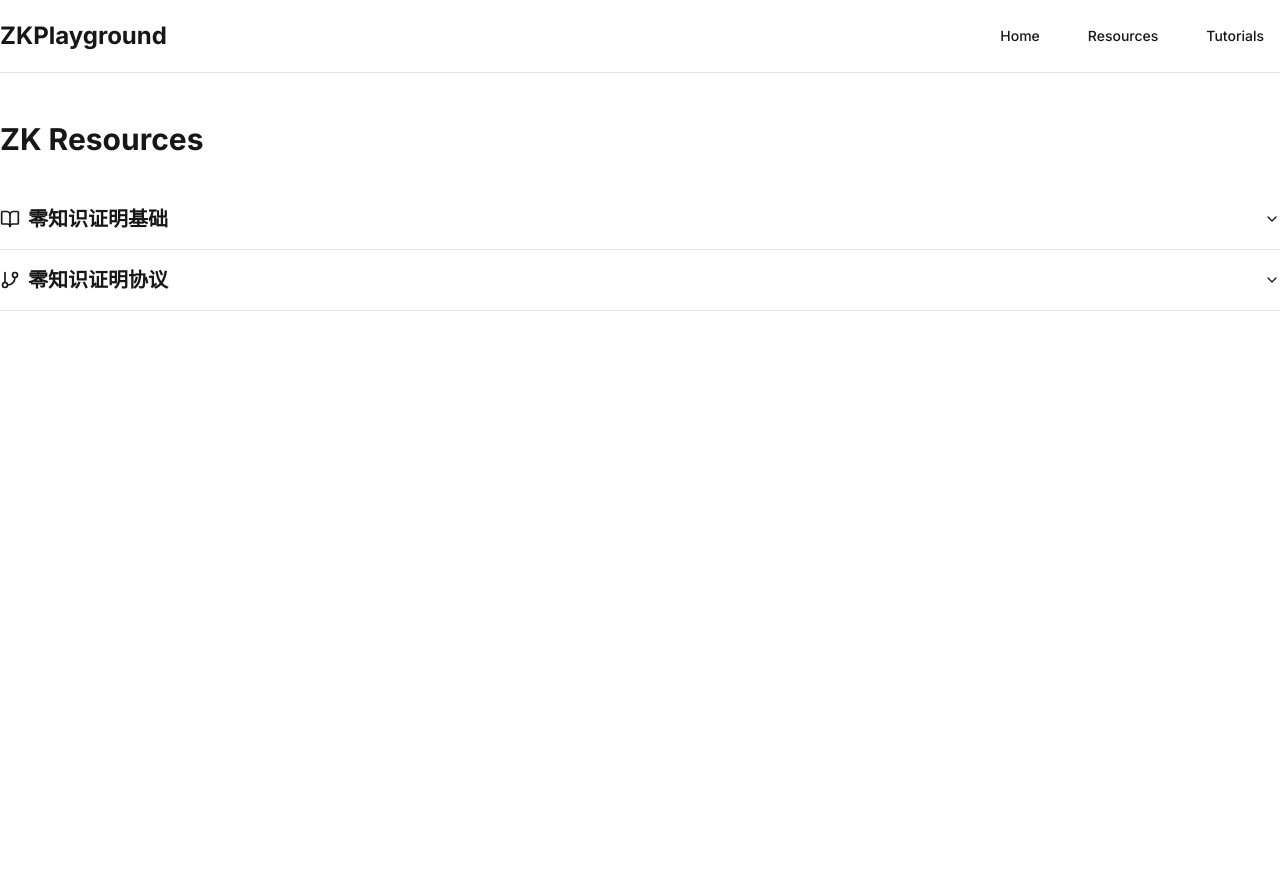
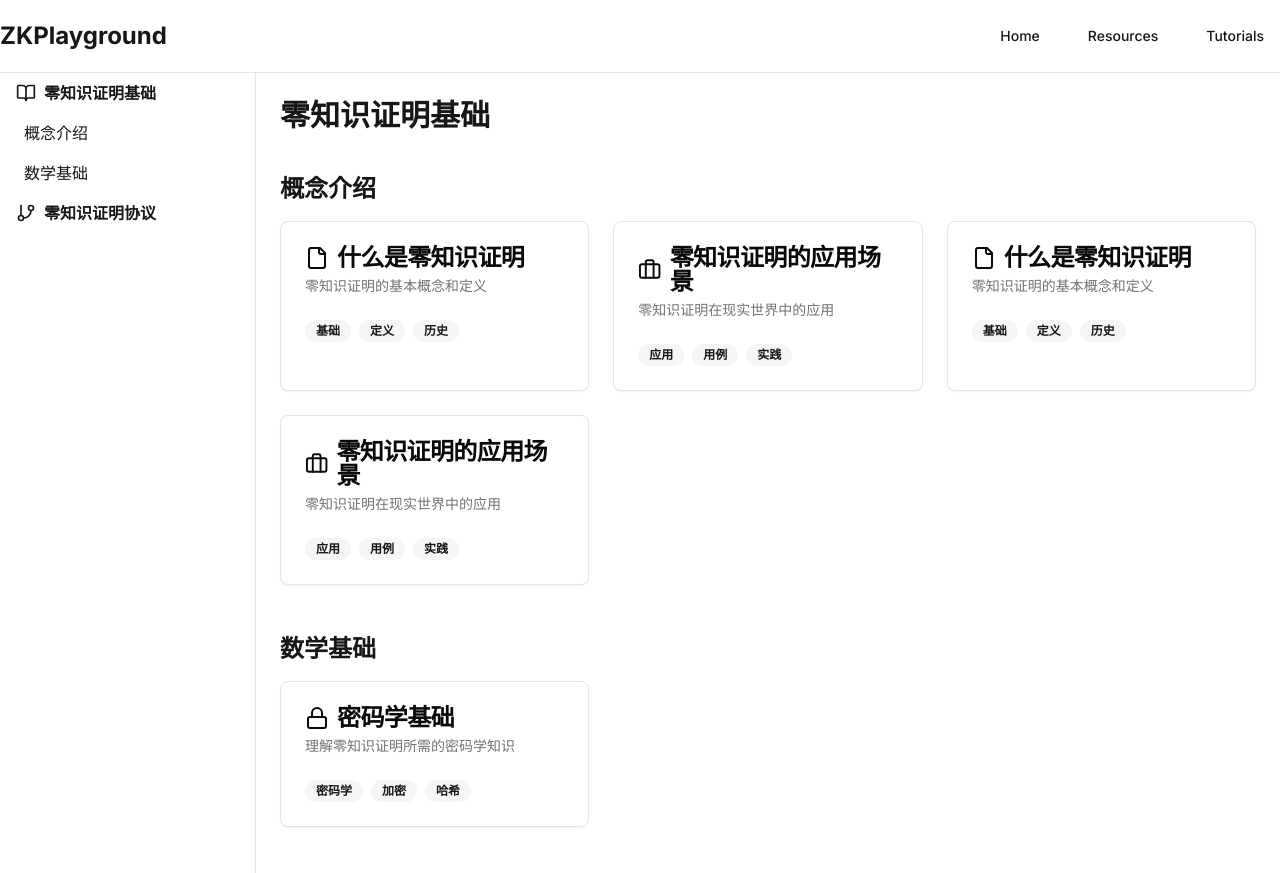
Before and after one commit to hanbu97/zkplayground, a Next.js app: page /resources in a window 1280 px wide. Before the commit the page ends 800 px from the top, so only its background shows below. Built offline with nearby package versions, Linux system fonts and the light colour scheme.

Commit message:
tofix: scroll

```diff
--- a/src/app/resources/page.tsx
+++ b/src/app/resources/page.tsx
@@ -1,14 +1,79 @@
 // app/resources/page.tsx
-import ResourceNavigation from "@/components/resource_navigation"
+'use client';
 
-import navigationData from '@/data/navigation.json'
+import { useState, useRef, useEffect } from 'react';
+import ResourceNavigation from '@/components/resource_navigation';
+import ResourceCard from '@/components/resource_card';
+import navigationData from '@/data/navigation.json';
+
+type NavigationItem = {
+    name: string;
+    link: string;
+    icon: string;
+    description: string;
+    keywords: string[];
+};
+
+type Subcategory = {
+    name: string;
+    items: NavigationItem[];
+};
+
+export default function Resources() {
+    const [selectedCategory, setSelectedCategory] = useState(0);
+    const [selectedSubcategory, setSelectedSubcategory] = useState(0);
+    const contentRef = useRef<HTMLDivElement>(null);
+    const subcategoryRefs = useRef<(HTMLDivElement | null)[]>([]);
+
+    const handleSelectSubcategory = (categoryIndex: number, subcategoryIndex?: number) => {
+        setSelectedCategory(categoryIndex);
+        setSelectedSubcategory(subcategoryIndex ?? 0); // 如果不传递subcategoryIndex，默认选择第一个
+    };
+
+    useEffect(() => {
+        if (subcategoryRefs.current[selectedSubcategory] && contentRef.current) {
+            const subcategoryElement = subcategoryRefs.current[selectedSubcategory];
+            const contentElement = contentRef.current;
+
+            if (subcategoryElement) {
+                const topOffset = subcategoryElement.offsetTop - contentElement.offsetTop;
+                contentElement.scrollTo({
+                    top: topOffset, // 滚动到相对的 top 位置
+                    behavior: 'smooth' // 平滑滚动
+                });
+            }
+        }
+    }, [selectedSubcategory]);
+
+    const category = navigationData.categories[selectedCategory];
 
 
-export default function Resources() {
     return (
-        <div className="container mx-auto py-12">
-            <h1 className="text-3xl font-bold mb-8">ZK Resources</h1>
-            <ResourceNavigation categories={navigationData.categories} />
+        <div className="flex h-screen">
+            <ResourceNavigation
+                categories={navigationData.categories}
+                onSelectSubcategory={handleSelectSubcategory}
+            />
+
+            <main className="flex-1 flex flex-col overflow-hidden">
+                <h1 className="text-3xl font-bold p-6">{category.name}</h1>
+                <div ref={contentRef} className="flex-1 overflow-y-auto px-6 h-full"> {/* 添加 h-full 确保容器有固定高度 */}
+                    {category.subcategories.map((subcategory: Subcategory, index: number) => (
+                        <div
+                            key={index}
+                            ref={(el) => { subcategoryRefs.current[index] = el; }}
+                            className="mb-8"
+                        >
+                            <h2 className="text-2xl font-semibold mb-4 pt-4">{subcategory.name}</h2>
+                            <div className="grid grid-cols-1 md:grid-cols-2 lg:grid-cols-3 gap-6">
+                                {subcategory.items.map((item: NavigationItem, itemIndex: number) => (
+                                    <ResourceCard key={itemIndex} {...item} />
+                                ))}
+                            </div>
+                        </div>
+                    ))}
+                </div>
+            </main>
         </div>
     );
 }
--- /dev/null
+++ b/src/components/resource_card.tsx
@@ -0,0 +1,43 @@
+// components/ResourceCard.tsx
+import React from 'react';
+import { Card, CardHeader, CardTitle, CardDescription, CardContent } from "@/components/ui/card";
+import { Badge } from "@/components/ui/badge";
+import * as Icons from 'lucide-react';
+
+type ResourceCardProps = {
+    name: string;
+    link: string;
+    icon: string;
+    description: string;
+    keywords: string[];
+};
+
+const IconComponent: React.FC<{ name: string }> = ({ name }) => {
+    const Icon = Icons[name as keyof typeof Icons] as React.ElementType;
+    return Icon ? <Icon className="h-6 w-6" /> : <Icons.HelpCircle className="h-6 w-6" />;
+};
+
+const ResourceCard: React.FC<ResourceCardProps> = ({ name, link, icon, description, keywords }) => {
+    return (
+        <a href={link} target="_blank" rel="noopener noreferrer" className="block">
+            <Card className="h-full hover:shadow-md transition-shadow cursor-pointer">
+                <CardHeader>
+                    <div className="flex items-center gap-2">
+                        <IconComponent name={icon} />
+                        <CardTitle>{name}</CardTitle>
+                    </div>
+                    <CardDescription>{description}</CardDescription>
+                </CardHeader>
+                <CardContent>
+                    <div className="flex flex-wrap gap-2">
+                        {keywords.map((keyword, kidx) => (
+                            <Badge key={kidx} variant="secondary">{keyword}</Badge>
+                        ))}
+                    </div>
+                </CardContent>
+            </Card>
+        </a>
+    );
+};
+
+export default ResourceCard;
--- a/src/components/resource_navigation.tsx
+++ b/src/components/resource_navigation.tsx
@@ -1,10 +1,5 @@
-
 // components/ResourceNavigation.tsx
-import React from 'react';
-import Link from 'next/link';
-import { Card, CardHeader, CardTitle, CardDescription, CardContent } from "@/components/ui/card";
-import { Badge } from "@/components/ui/badge";
-import { Accordion, AccordionContent, AccordionItem, AccordionTrigger } from "@/components/ui/accordion";
+import React, { useState } from 'react';
 import * as Icons from 'lucide-react';
 
 type NavigationItem = {
@@ -17,7 +12,6 @@ type NavigationItem = {
 
 type Subcategory = {
     name: string;
-    icon: string;
     items: NavigationItem[];
 };
 
@@ -29,6 +23,7 @@ type Category = {
 
 type ResourceNavigationProps = {
     categories: Category[];
+    onSelectSubcategory: (categoryIndex: number, subcategoryIndex: number) => void;
 };
 
 const IconComponent: React.FC<{ name: string }> = ({ name }) => {
@@ -36,62 +31,75 @@ const IconComponent: React.FC<{ name: string }> = ({ name }) => {
     return Icon ? <Icon className="h-5 w-5" /> : <Icons.HelpCircle className="h-5 w-5" />;
 };
 
+// const ResourceNavigation: React.FC<ResourceNavigationProps> = ({ categories, onSelectSubcategory }) => {
+//     const [expandedCategory, setExpandedCategory] = useState<number | null>(0);
 
+//     return (
+//         <nav className="w-64 h-screen overflow-y-auto border-r">
+//             {categories.map((category, categoryIndex) => (
+//                 <div key={categoryIndex}>
+//                     <button
+//                         onClick={() => setExpandedCategory(expandedCategory === categoryIndex ? null : categoryIndex)}
+//                         className="flex items-center w-full text-left px-4 py-2 hover:bg-gray-100 transition-colors"
+//                     >
+//                         <IconComponent name={category.icon} />
+//                         <span className="ml-2 font-semibold">{category.name}</span>
+//                     </button>
+//                     {expandedCategory === categoryIndex && (
+//                         <div>
+//                             {category.subcategories.map((subcategory, subcategoryIndex) => (
+//                                 <button
+//                                     key={subcategoryIndex}
+//                                     onClick={() => onSelectSubcategory(categoryIndex, subcategoryIndex)}
+//                                     className="block w-full text-left px-6 py-2 hover:bg-gray-100 transition-colors"
+//                                 >
+//                                     {subcategory.name}
+//                                 </button>
+//                             ))}
+//                         </div>
+//                     )}
+//                 </div>
+//             ))}
+//         </nav>
+//     );
+// };
+const ResourceNavigation: React.FC<ResourceNavigationProps> = ({ categories, onSelectSubcategory }) => {
+    const [expandedCategory, setExpandedCategory] = useState<number | null>(0);
 
-const ResourceNavigation: React.FC<ResourceNavigationProps> = ({ categories }) => {
     return (
-        <Accordion type="single" collapsible className="w-full">
+        <nav className="w-64 h-screen overflow-y-auto border-r">
             {categories.map((category, categoryIndex) => (
-                <AccordionItem value={`category-${categoryIndex}`} key={categoryIndex}>
-                    <AccordionTrigger className="text-xl font-semibold">
-                        <div className="flex items-center gap-2">
-                            <IconComponent name={category.icon} />
-                            {category.name}
+                <div key={categoryIndex}>
+                    <button
+                        onClick={() => {
+                            setExpandedCategory(expandedCategory === categoryIndex ? null : categoryIndex);
+                            // onSelectSubcategory(categoryIndex); // 默认展示第一个子分类
+                            onSelectSubcategory(categoryIndex, 0); // 默认选择第一个子分类
+                        }}
+                        className="flex items-center w-full text-left px-4 py-2 hover:bg-gray-100 transition-colors"
+                    >
+                        <IconComponent name={category.icon} />
+                        <span className="ml-2 font-semibold">{category.name}</span>
+                    </button>
+                    {expandedCategory === categoryIndex && (
+                        <div>
+                            {category.subcategories.map((subcategory, subcategoryIndex) => (
+                                <button
+                                    key={subcategoryIndex}
+                                    onClick={() => onSelectSubcategory(categoryIndex, subcategoryIndex)}
+                                    className="block w-full text-left px-6 py-2 hover:bg-gray-100 transition-colors"
+                                >
+                                    {subcategory.name}
+                                </button>
+                            ))}
                         </div>
-                    </AccordionTrigger>
-                    <AccordionContent>
-                        {category.subcategories.map((subcategory, subcategoryIndex) => (
-                            <Accordion type="single" collapsible className="w-full ml-4" key={subcategoryIndex}>
-                                <AccordionItem value={`subcategory-${categoryIndex}-${subcategoryIndex}`}>
-                                    <AccordionTrigger className="text-lg font-medium">
-                                        <div className="flex items-center gap-2">
-                                            <IconComponent name={subcategory.icon} />
-                                            {subcategory.name}
-                                        </div>
-                                    </AccordionTrigger>
-                                    <AccordionContent>
-                                        <div className="grid gap-4 ml-4">
-                                            {subcategory.items.map((item, itemIndex) => (
-                                                <Card key={itemIndex}>
-                                                    <CardHeader>
-                                                        <div className="flex items-center gap-2">
-                                                            <IconComponent name={item.icon} />
-                                                            <CardTitle>{item.name}</CardTitle>
-                                                        </div>
-                                                        <CardDescription>{item.description}</CardDescription>
-                                                    </CardHeader>
-                                                    <CardContent>
-                                                        <div className="flex flex-wrap gap-2 mb-4">
-                                                            {item.keywords.map((keyword, kidx) => (
-                                                                <Badge key={kidx} variant="secondary">{keyword}</Badge>
-                                                            ))}
-                                                        </div>
-                                                        <Link href={item.link} className="text-blue-500 hover:underline">
-                                                            Learn more
-                                                        </Link>
-                                                    </CardContent>
-                                                </Card>
-                                            ))}
-                                        </div>
-                                    </AccordionContent>
-                                </AccordionItem>
-                            </Accordion>
-                        ))}
-                    </AccordionContent>
-                </AccordionItem>
+                    )}
+                </div>
             ))}
-        </Accordion>
+        </nav>
     );
 };
 
+
+
 export default ResourceNavigation;
--- a/src/data/navigation.json
+++ b/src/data/navigation.json
@@ -6,18 +6,31 @@
       "subcategories": [
         {
           "name": "概念介绍",
-          "icon": "HelpCircle",
           "items": [
             {
               "name": "什么是零知识证明",
-              "link": "/basics/concepts/what-is-zkp",
+              "link": "https://example.com/zkp-intro",
               "icon": "File",
               "description": "零知识证明的基本概念和定义",
               "keywords": ["基础", "定义", "历史"]
             },
             {
               "name": "零知识证明的应用场景",
-              "link": "/basics/concepts/zkp-applications",
+              "link": "https://example.com/zkp-applications",
+              "icon": "Briefcase",
+              "description": "零知识证明在现实世界中的应用",
+              "keywords": ["应用", "用例", "实践"]
+            },
+            {
+              "name": "什么是零知识证明",
+              "link": "https://example.com/zkp-intro",
+              "icon": "File",
+              "description": "零知识证明的基本概念和定义",
+              "keywords": ["基础", "定义", "历史"]
+            },
+            {
+              "name": "零知识证明的应用场景",
+              "link": "https://baidu.com/zkp-applications",
               "icon": "Briefcase",
               "description": "零知识证明在现实世界中的应用",
               "keywords": ["应用", "用例", "实践"]
@@ -26,11 +39,10 @@
         },
         {
           "name": "数学基础",
-          "icon": "Calculator",
           "items": [
             {
               "name": "密码学基础",
-              "link": "/basics/math/cryptography",
+              "link": "https://example.com/cryptography-basics",
               "icon": "Lock",
               "description": "理解零知识证明所需的密码学知识",
               "keywords": ["密码学", "加密", "哈希"]
@@ -45,18 +57,17 @@
       "subcategories": [
         {
           "name": "zk-SNARKs",
-          "icon": "Zap",
           "items": [
             {
               "name": "Groth16",
-              "link": "/protocols/zk-snarks/groth16",
+              "link": "https://example.com/groth16",
               "icon": "Code",
               "description": "广泛使用的 zk-SNARK 协议",
               "keywords": ["SNARK", "效率", "广泛应用"]
             },
             {
               "name": "PlonK",
-              "link": "/protocols/zk-snarks/plonk",
+              "link": "https://example.com/plonk",
               "icon": "Cpu",
               "description": "通用且高效的零知识证明系统",
               "keywords": ["通用性", "高效", "新兴"]
@@ -65,12 +76,11 @@
         },
         {
           "name": "zk-STARKs",
-          "icon": "Star",
           "items": [
             {
               "name": "STARKs 介绍",
-              "link": "/protocols/zk-starks/intro",
-              "icon": "FileText",
+              "link": "https://example.com/starks-intro",
+              "icon": "Star",
               "description": "可扩展、透明的零知识证明系统",
               "keywords": ["STARK", "可扩展性", "透明"]
             }
```
